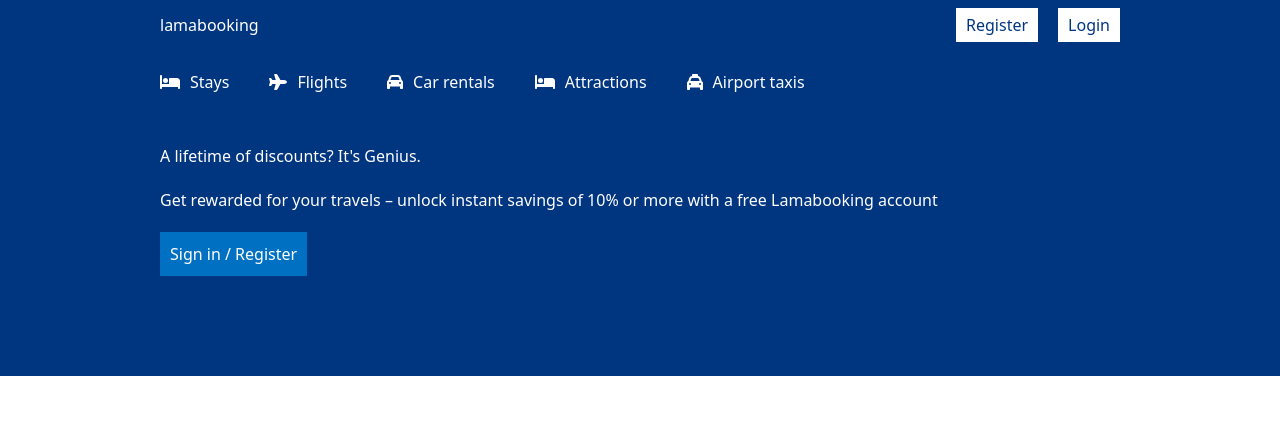
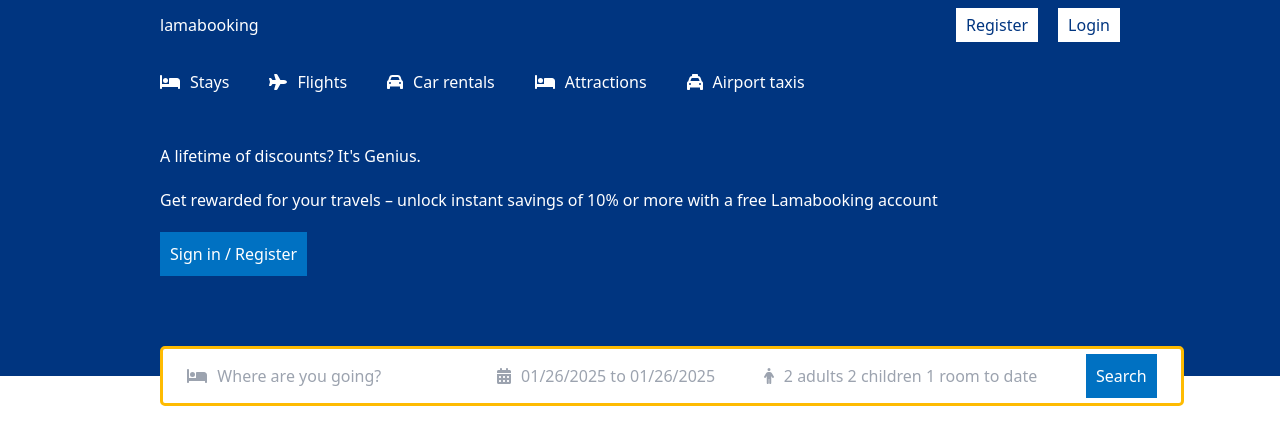
Before and after one commit to Safeya-Yasien/react-hotel-booker, a React (Vite) app: page / in a window 1280 px wide. Shown: the top 444 px of the page. Built offline with nearby package versions, Linux system fonts and the light colour scheme.

Commit message:
add date range calender

```diff
--- a/package.json
+++ b/package.json
@@ -17,6 +17,7 @@
     "@fortawesome/react-fontawesome": "^0.2.2",
     "npx": "^10.2.2",
     "react": "^18.3.1",
+    "react-date-range": "^2.0.1",
     "react-dom": "^18.3.1",
     "react-router": "^7.1.3"
   },
@@ -24,6 +25,7 @@
     "@eslint/js": "^9.17.0",
     "@tailwindcss/vite": "^4.0.0",
     "@types/react": "^18.3.18",
+    "@types/react-date-range": "^1.4.9",
     "@types/react-dom": "^18.3.5",
     "@vitejs/plugin-react": "^4.3.4",
     "autoprefixer": "^10.4.20",
--- a/src/components/header/Header.tsx
+++ b/src/components/header/Header.tsx
@@ -7,8 +7,23 @@ import {
   faTaxi,
 } from "@fortawesome/free-solid-svg-icons";
 import { FontAwesomeIcon } from "@fortawesome/react-fontawesome";
+import { format } from "date-fns";
+import { useState } from "react";
+
+import { DateRange } from "react-date-range";
+import "react-date-range/dist/styles.css"; // main css file
+import "react-date-range/dist/theme/default.css"; // theme css file
 
 const Header = () => {
+  const [openDate, setOpenDate] = useState(false);
+  const [date, setDate] = useState([
+    {
+      startDate: new Date(),
+      endDate: new Date(),
+      key: "selection",
+    },
+  ]);
+
   return (
     <div className="header bg-[#003580] text-white flex justify-center relative">
       <div className="headerContainer container mx-auto w-full max-w-5xl mt-5 mb-[100px]">
@@ -45,6 +60,60 @@ const Header = () => {
           <button className="headerBtn bg-[#0071c2] text-white font-medium border-none p-[10px] cursor-pointer">
             Sign in / Register
           </button>
+
+          <div className="headerSearch h-[60px] bg-white border-[3px] border-[#febb02] flex items-center justify-around py-[10px] rounded-[5px] absolute -bottom-[30px] w-full max-w-5xl ">
+            <div className="headerSearchItem flex items-center gap-[10px]">
+              <FontAwesomeIcon
+                icon={faBed}
+                className="headerIcon text-gray-400"
+              />
+              <input
+                type="text"
+                placeholder="Where are you going?"
+                className="headerSearchInput border-none outline-none"
+              />
+            </div>
+            <div className="headerSearchItem flex items-center gap-[10px]">
+              <FontAwesomeIcon
+                icon={faCalendarDays}
+                className="headerIcon text-gray-400"
+              />
+              <span
+                onClick={() => setOpenDate(!openDate)}
+                className="headerSearchText text-gray-400 cursor-pointer"
+              >
+                {`${format(date[0].startDate, "MM/dd/yyyy")} to ${format(
+                  date[0].endDate,
+                  "MM/dd/yyy"
+                )}`}
+              </span>
+              {openDate && (
+                <DateRange
+                  editableDateInputs={true}
+                  onChange={(item) => setDate([item.selection])}
+                  moveRangeOnFirstSelection={false}
+                  ranges={date}
+                  className="date absolute top-[50px] z-10"
+                />
+              )}
+            </div>
+
+            <div className="headerSearchItem flex items-center gap-[10px]">
+              <FontAwesomeIcon
+                icon={faPerson}
+                className="headerIcon text-gray-400"
+              />
+              <span className="headerSearchText text-gray-400 cursor-pointer">
+                2 adults 2 children 1 room to date
+              </span>
+            </div>
+
+            <div className="headerSearchItem flex items-center gap-[10px]">
+              <button className="headerBtn bg-[#0071c2] text-white font-medium border-none p-[10px] cursor-pointer">
+                Search
+              </button>
+            </div>
+          </div>
         </div>
       </div>
     </div>
```
Also changed, not shown: 1 other file (tests, documents, lock files or other folders).
